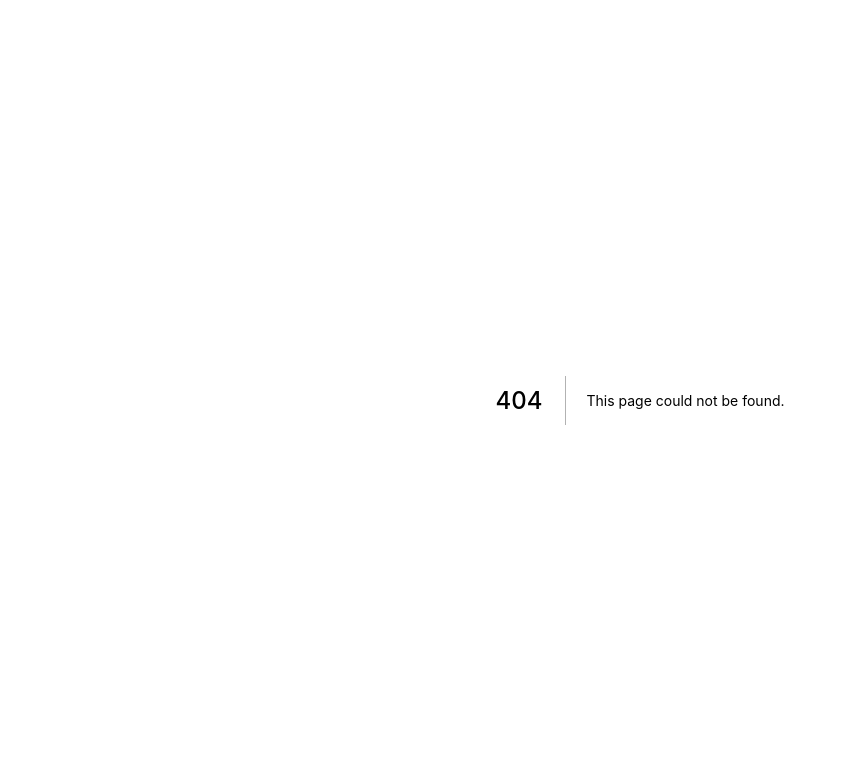
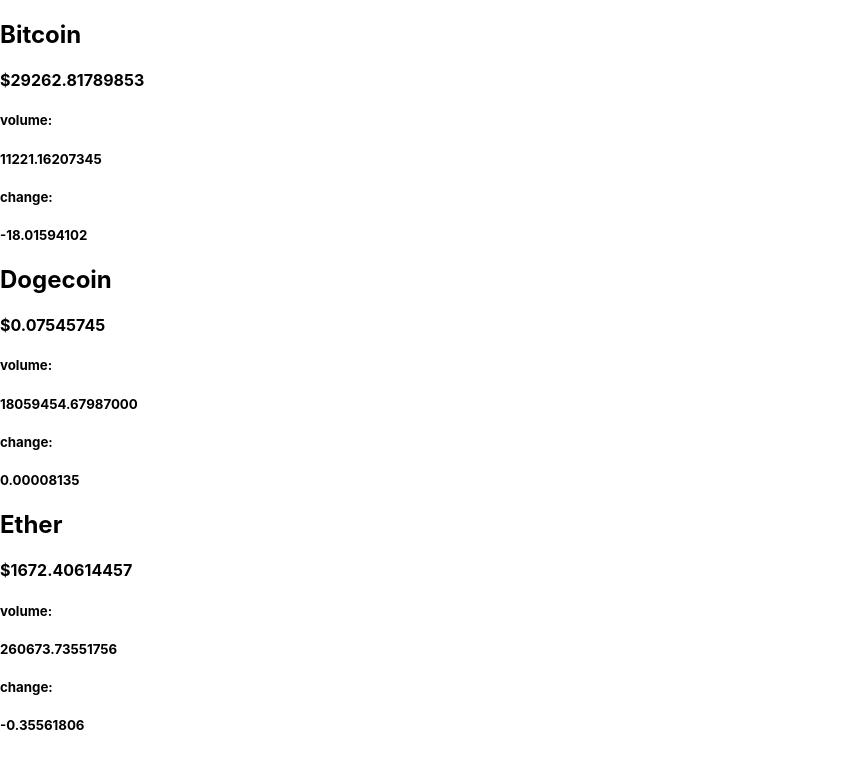
Before and after one commit to duttasuraj93/cryptonator, a Next.js app: page /cryptocurrencies in a window 1280 px wide. Before the commit this address had no page. Shown: the top 768 px of the page, without its empty margins (0-847 px from the left). Built offline with nearby package versions, Linux system fonts and the light colour scheme; data requests are answered from the project's data file.

Commit message:
feat: added Cryptocurrencies page

```diff
--- /dev/null
+++ b/components/Cryptocurrencies/Crypto.tsx
@@ -0,0 +1,33 @@
+import React from "react";
+import { cryptos } from "../../constants/cryptos"
+import { CryptoType } from "../../types/cryptos";
+
+
+const Crypto: React.FC<{ data: CryptoType }> = ({ data }) => {
+
+
+    const name = data.ticker.base.toLowerCase()
+    const { price, volume, change } = data.ticker
+    let currencySymbol = '$'
+
+    return (
+        <div className='crypto'>
+            <h2 className='name'>{cryptos[name]}</h2>
+            <div>
+                <h4 className='price'>{currencySymbol}{price}</h4>
+                <div className='volume-change'>
+                    <div className='volume__container'>
+                        <h5 className='title'>volume:</h5>
+                        <h5 className='volume'>{volume}</h5>
+                    </div>
+                    <div className='change__container'>
+                        <h5 className='title'>change:</h5>
+                        <h5 className={`change ${parseInt(change) < 0 ? 'loss' : 'gain'}`}>{change}</h5>
+                    </div>
+                </div>
+            </div>
+        </div>
+    )
+}
+
+export default Crypto
--- /dev/null
+++ b/db.json
@@ -0,0 +1,40 @@
+{
+    "cryptos": [
+        {
+            "ticker": {
+                "base": "BTC",
+                "target": "USD",
+                "price": "29262.81789853",
+                "volume": "11221.16207345",
+                "change": "-18.01594102"
+            },
+            "timestamp": 1654914544,
+            "success": true,
+            "error": ""
+        },
+        {
+            "ticker": {
+                "base": "DOGE",
+                "target": "USD",
+                "price": "0.07545745",
+                "volume": "18059454.67987000",
+                "change": "0.00008135"
+            },
+            "timestamp": 1654916464,
+            "success": true,
+            "error": ""
+        },
+        {
+            "ticker": {
+                "base": "ETH",
+                "target": "USD",
+                "price": "1672.40614457",
+                "volume": "260673.73551756",
+                "change": "-0.35561806"
+            },
+            "timestamp": 1654914544,
+            "success": true,
+            "error": ""
+        }
+    ]
+}
--- /dev/null
+++ b/pages/cryptocurrencies/index.tsx
@@ -0,0 +1,31 @@
+import type { NextPage } from 'next'
+import { useState } from 'react'
+import styles from '../styles/Cryptocurrencies.module.css'
+import Crypto from '../../components/Cryptocurrencies/Crypto'
+import { CryptoType } from '../../types/cryptos'
+
+const Cryptocurrencies: NextPage<{cryptos: CryptoType[]}> = ({cryptos}) => {
+
+  const [cryptocurrencies, setCryptocurrencies] = useState<CryptoType[]>(cryptos);
+
+  return (
+    <div>
+      {cryptocurrencies.map((item, index) => <Crypto key={index} data={item} />)}
+    </div>
+  )
+}
+
+export default Cryptocurrencies
+
+
+export async function getServerSideProps(context: any) {
+
+  const response = await fetch('http://localhost:3001/cryptos')
+  const data = await response.json()
+
+  return {
+    props: {
+      cryptos: data,
+    },
+  }
+}
```
Also changed, not shown: styles/Cryptocurrencies.module.css (added).
